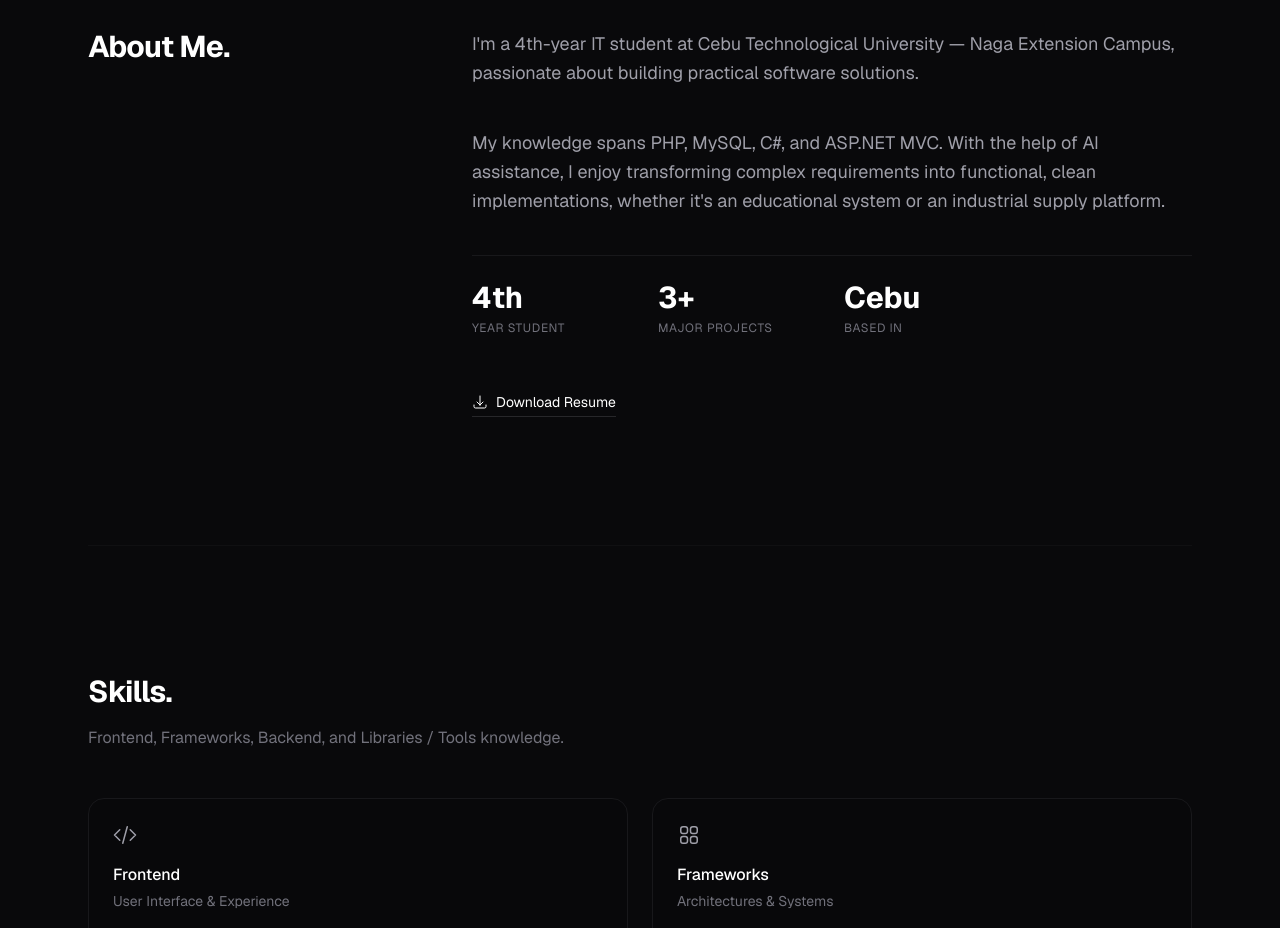
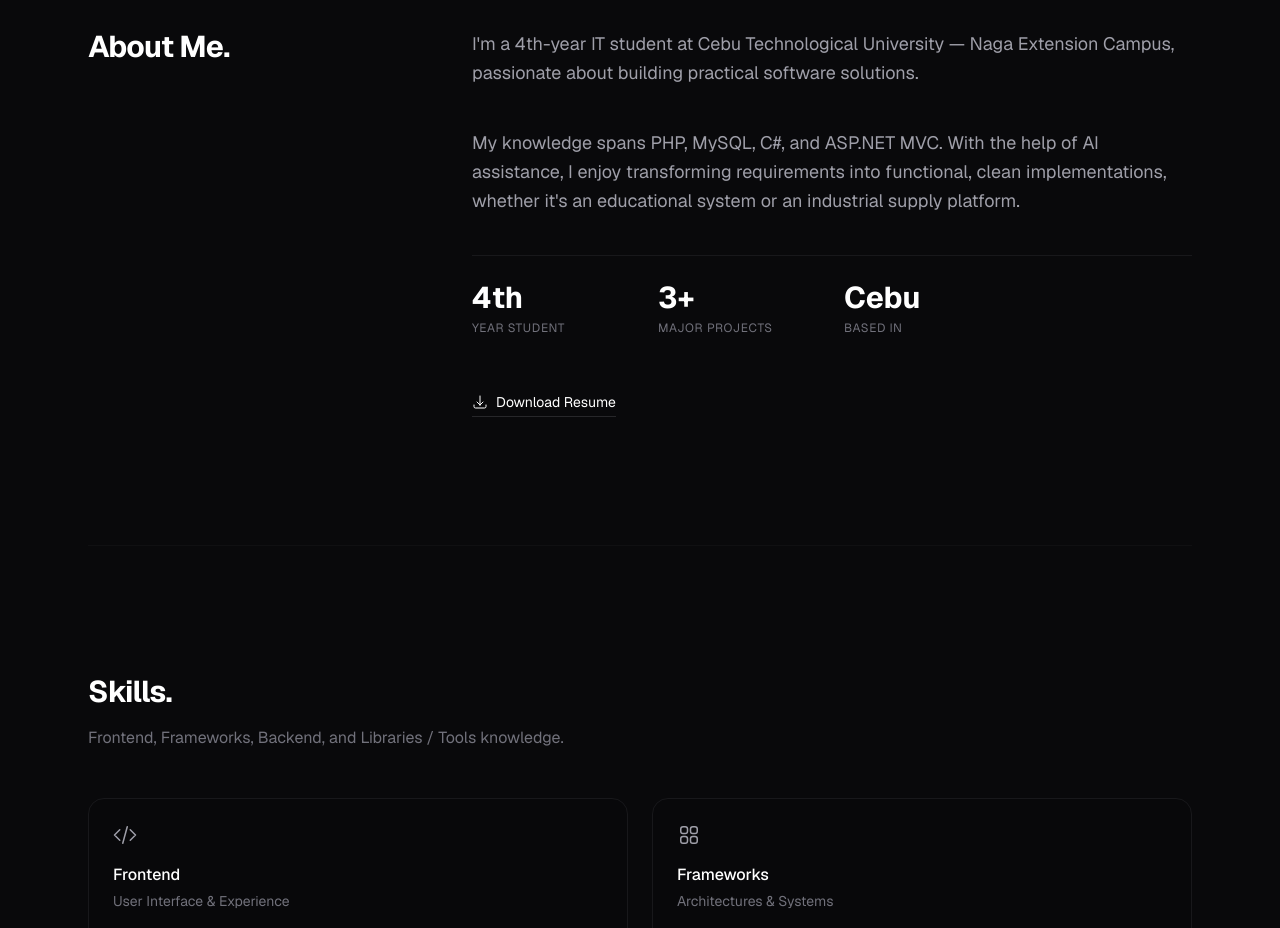
Before and after one commit to Ezgaminglogan/Portfolio, a Next.js app: page / in a window 1280 px wide. Shown: the part 900-1828 px from the top of the page. Built offline with nearby package versions, Linux system fonts and the light colour scheme.

Commit message:
Simplify wording in Home page paragraph
Remove the word "complex" from a paragraph in src/app/page.tsx to make the sentence more concise and general. This is a copy-only edit with no functional changes.

```diff
--- a/src/app/page.tsx
+++ b/src/app/page.tsx
@@ -293,7 +293,7 @@ export default function Home() {
               </p>
               <p>
                 My knowledge spans PHP, MySQL, C#, and ASP.NET MVC. With the
-                help of AI assistance, I enjoy transforming complex requirements
+                help of AI assistance, I enjoy transforming requirements
                 into functional, clean implementations, whether it&apos;s an
                 educational system or an industrial supply platform.
               </p>
```
